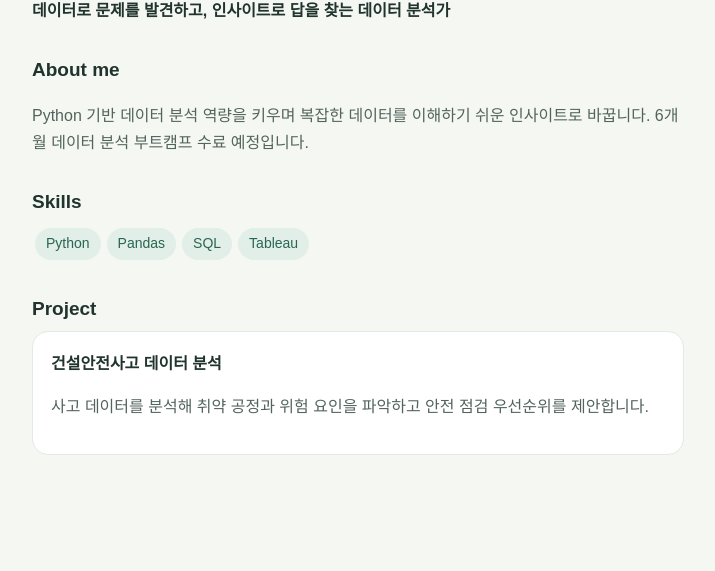
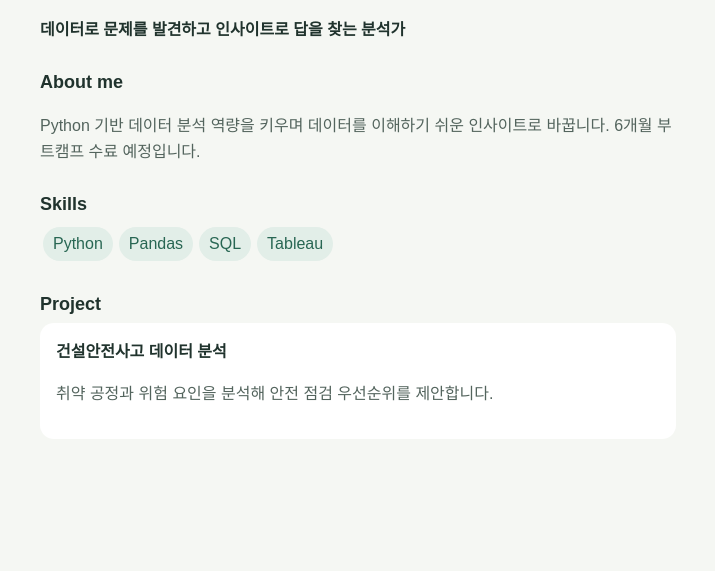
Before and after one commit to yijisooz/261113_empty, a plain HTML site: page index.html in a window 1280 px wide. Shown: the part 229-800 px from the top of the page, without its empty margins (282-997 px from the left). Drawn offline with Linux system fonts and the light colour scheme.

Commit message:
Trim portfolio HTML below 1024 characters

```diff
--- a/index.html
+++ b/index.html
@@ -1 +1 @@
-<!doctype html><html lang="ko"><meta charset="utf-8"><meta name="viewport" content="width=device-width,initial-scale=1"><title>이지수 | Data Analyst</title><style>*{box-sizing:border-box}body{margin:0;background:#f5f7f3;color:#20332d;font:16px/1.7 Arial}main{max-width:700px;margin:auto;padding:12vh 24px}small,.accent{color:#287b68}h1{font-size:clamp(40px,9vw,64px);line-height:1.1;margin:16px 0}h2{font-size:19px;margin:30px 0 6px}p{color:#53645d}.tag{display:inline-block;background:#e2eee8;color:#286653;padding:4px 11px;border-radius:20px;margin:3px;font-size:14px}.card{background:white;border:1px solid #e3e9e3;border-radius:16px;padding:18px}</style><main><small>HELLO, I'M</small><h1>이지수<span style="color:#d47b55">.</span></h1><b>데이터로 문제를 발견하고, 인사이트로 답을 찾는 데이터 분석가</b><h2>About me</h2><p>Python 기반 데이터 분석 역량을 키우며 복잡한 데이터를 이해하기 쉬운 인사이트로 바꿉니다. 6개월 데이터 분석 부트캠프 수료 예정입니다.</p><h2>Skills</h2><span class="tag">Python</span><span class="tag">Pandas</span><span class="tag">SQL</span><span class="tag">Tableau</span><h2>Project</h2><div class="card"><b>건설안전사고 데이터 분석</b><p>사고 데이터를 분석해 취약 공정과 위험 요인을 파악하고 안전 점검 우선순위를 제안합니다.</p></div></main></html>
+<!doctype html><html lang="ko"><meta charset="utf-8"><meta name="viewport" content="width=device-width,initial-scale=1"><title>이지수 | Data Analyst</title><style>*{box-sizing:border-box}body{margin:0;background:#f5f7f3;color:#20332d;font:16px/1.6 Arial}main{max-width:680px;margin:auto;padding:12vh 22px}small{color:#287b68}h1{font-size:clamp(40px,9vw,60px);margin:14px 0}h2{font-size:18px;margin:26px 0 5px}p{color:#53645d}.tag{display:inline-block;background:#e2eee8;color:#286653;padding:4px 10px;border-radius:20px;margin:3px}.card{background:white;border-radius:14px;padding:16px}</style><main><small>HELLO, I'M</small><h1>이지수<span style="color:#d47b55">.</span></h1><b>데이터로 문제를 발견하고 인사이트로 답을 찾는 분석가</b><h2>About me</h2><p>Python 기반 데이터 분석 역량을 키우며 데이터를 이해하기 쉬운 인사이트로 바꿉니다. 6개월 부트캠프 수료 예정입니다.</p><h2>Skills</h2><span class="tag">Python</span><span class="tag">Pandas</span><span class="tag">SQL</span><span class="tag">Tableau</span><h2>Project</h2><div class="card"><b>건설안전사고 데이터 분석</b><p>취약 공정과 위험 요인을 분석해 안전 점검 우선순위를 제안합니다.</p></div></main></html>
```
